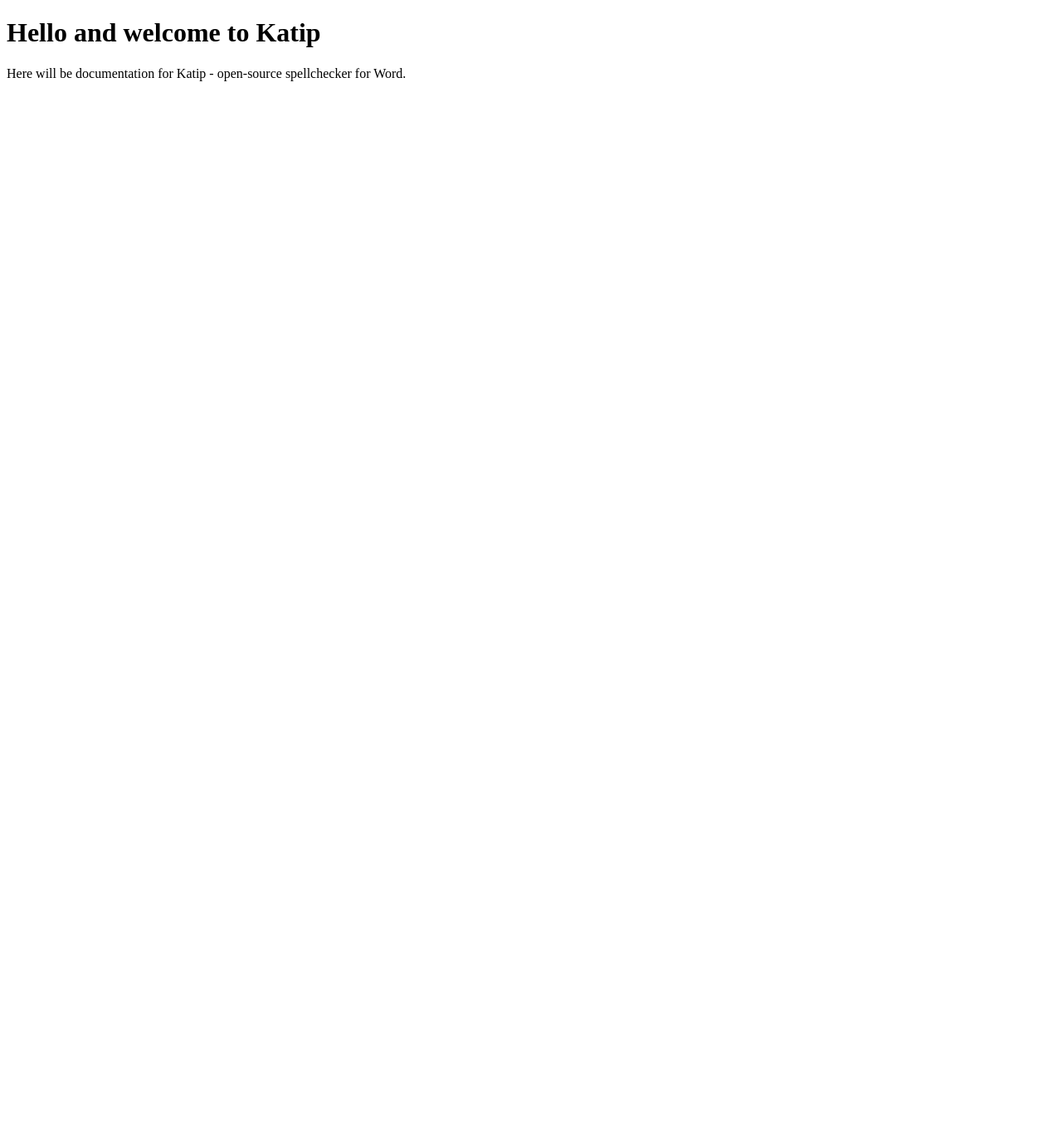
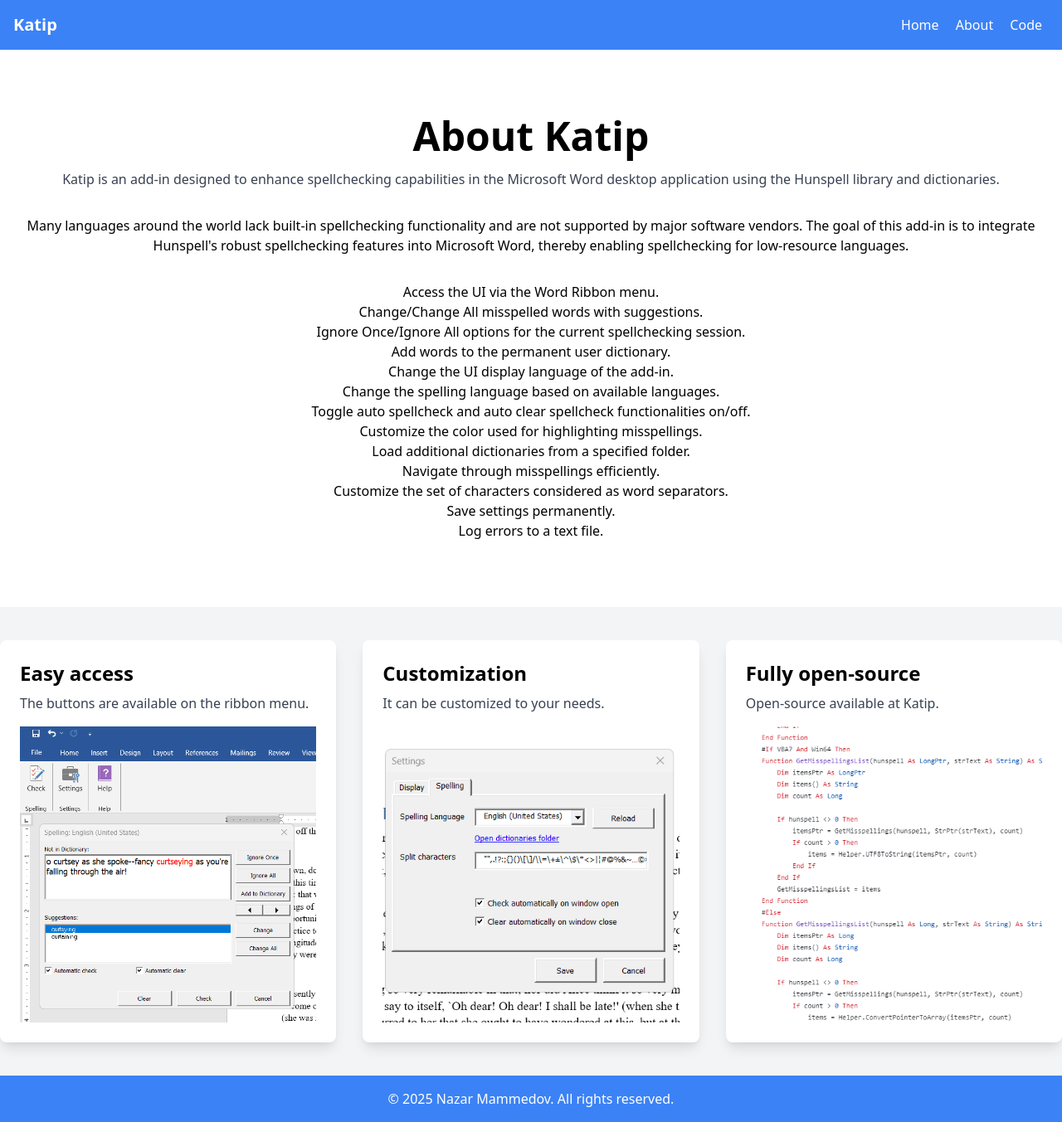
Before and after one commit to berkesas/berkesas.github.io, a plain HTML site: page katip/index.html in a window 1280 px wide. Shown: the whole page at 83% size. Before the commit the page ends 800 px from the top, so only its background shows below. Drawn offline with nearby package versions, Linux system fonts and the light colour scheme.

Commit message:
updated html page with Katip screenshots and descriptive info

```diff
--- a/katip/index.html
+++ b/katip/index.html
@@ -1,9 +1,86 @@
 <!DOCTYPE html>
+<html lang="en">
+
 <head>
+    <meta charset="UTF-8">
+    <meta name="viewport" content="width=device-width, initial-scale=1.0">
     <title>Katip</title>
+    <link href="https://cdn.jsdelivr.net/npm/tailwindcss@2.2.19/dist/tailwind.min.css" rel="stylesheet">
 </head>
-<body>
-    <h1>Hello and welcome to Katip</h1>
-    <p>Here will be documentation for Katip - open-source spellchecker for Word.</p>
+
+<body class="bg-gray-100">
+
+    <!-- Navigation Bar -->
+    <nav class="bg-blue-500 p-4">
+        <div class="container mx-auto flex justify-between items-center">
+            <a href="#" class="text-white text-xl font-bold">Katip</a>
+            <div>
+                <a href="/" class="text-white mx-2">Home</a>
+                <a href="#about" class="text-white mx-2">About</a>
+                <a href="https://github.com/berkesas/Katip4" class="text-white mx-2">Code</a>
+            </div>
+        </div>
+    </nav>
+
+    <!-- Hero Section -->
+    <section class="bg-white py-20">
+        <div class="container mx-auto text-center">
+            <h1 class="text-5xl font-bold mb-4" id="about">About Katip</h1>
+            <p class="text-gray-700 mb-8">Katip is an add-in designed to enhance spellchecking capabilities in the
+                Microsoft Word desktop application using the Hunspell library and dictionaries.</p>
+            <p class="mb-8">Many languages around the world lack built-in spellchecking functionality and are not
+                supported by major software vendors. The goal of this add-in is to integrate Hunspell's robust
+                spellchecking features into Microsoft Word, thereby enabling spellchecking for low-resource languages.
+            </p>
+            <p>
+            <ul>
+                <li>Access the UI via the Word Ribbon menu.</li>
+                <li>Change/Change All misspelled words with suggestions.</li>
+                <li>Ignore Once/Ignore All options for the current spellchecking session.</li>
+                <li>Add words to the permanent user dictionary.</li>
+                <li>Change the UI display language of the add-in.</li>
+                <li>Change the spelling language based on available languages.</li>
+                <li>Toggle auto spellcheck and auto clear spellcheck functionalities on/off.</li>
+                <li>Customize the color used for highlighting misspellings.</li>
+                <li>Load additional dictionaries from a specified folder.</li>
+                <li>Navigate through misspellings efficiently.</li>
+                <li>Customize the set of characters considered as word separators.</li>
+                <li>Save settings permanently.</li>
+                <li>Log errors to a text file.</li>
+            </ul>
+            </p>
+        </div>
+    </section>
+
+    <!-- Main Content -->
+    <main class="container mx-auto my-10">
+        <div class="grid grid-cols-1 md:grid-cols-2 lg:grid-cols-3 gap-8">
+            <div class="bg-white p-6 rounded-lg shadow-lg">
+                <h2 class="text-2xl font-bold mb-2">Easy access</h2>
+                <p class="text-gray-700 mb-4">The buttons are available on the ribbon menu.</p>
+                <img src="img/menu.png" alt="ribbon menu">
+            </div>
+            <div class="bg-white p-6 rounded-lg shadow-lg">
+                <h2 class="text-2xl font-bold mb-2">Customization</h2>
+                <p class="text-gray-700 mb-4">It can be customized to your needs.</p>
+                <img src="img/settings.png" alt="settings menu">
+            </div>
+            <div class="bg-white p-6 rounded-lg shadow-lg">
+                <h2 class="text-2xl font-bold mb-2">Fully open-source</h2>
+                <p class="text-gray-700 mb-4">Open-source available at <a
+                        href='https://github.com/berkesas/Katip4'>Katip</a>.</p>
+                <img src="img/source.png" alt="source code">
+            </div>
+        </div>
+    </main>
+
+    <!-- Footer -->
+    <footer class="bg-blue-500 p-4 mt-10">
+        <div class="container mx-auto text-center text-white">
+            <p>&copy; 2025 Nazar Mammedov. All rights reserved.</p>
+        </div>
+    </footer>
+
 </body>
+
 </html>
```
Also changed, not shown: index.html (+2 -3 lines), katip/img/menu.png (added), katip/img/settings.png (added), katip/img/source.png (added).
